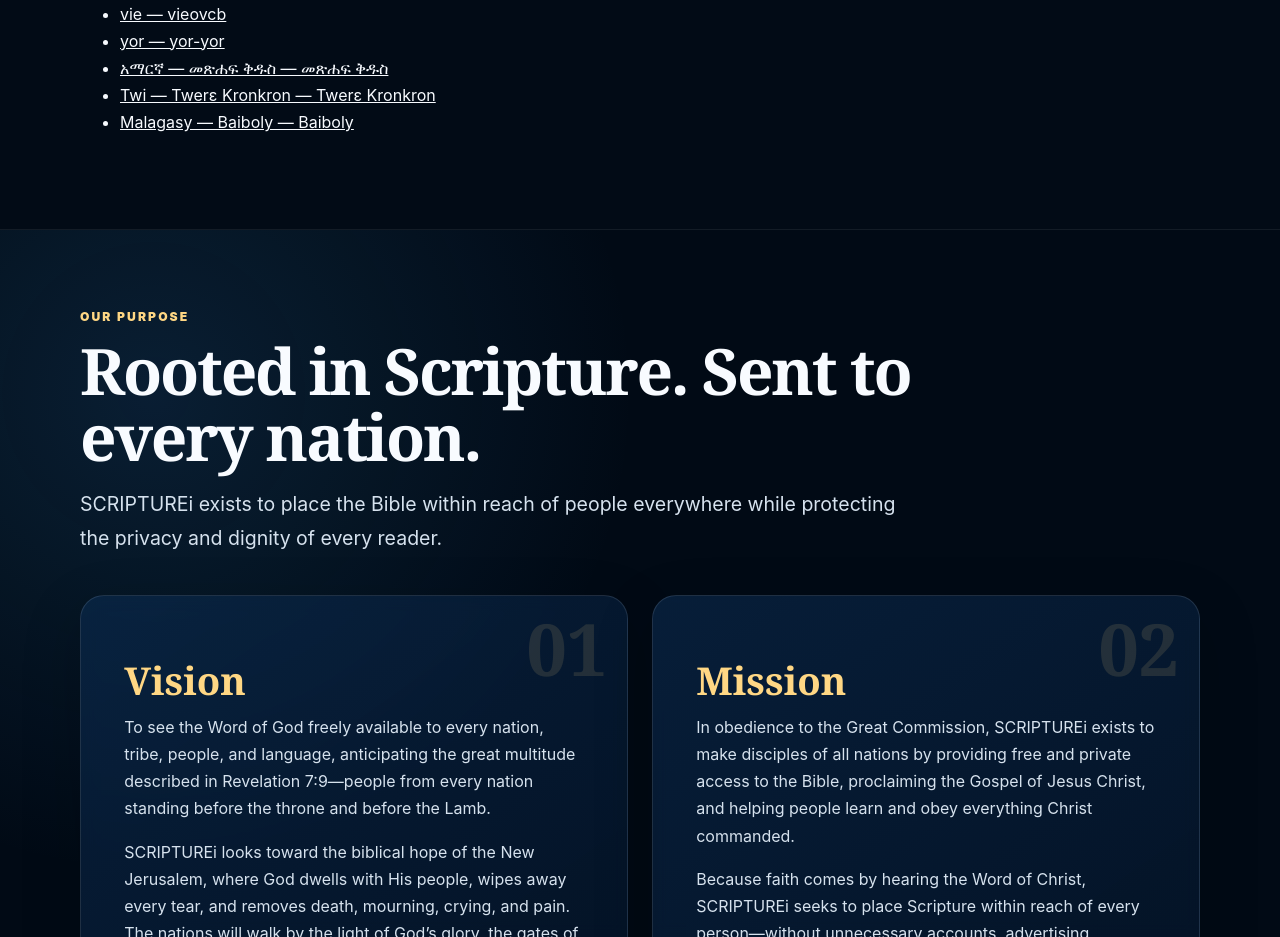
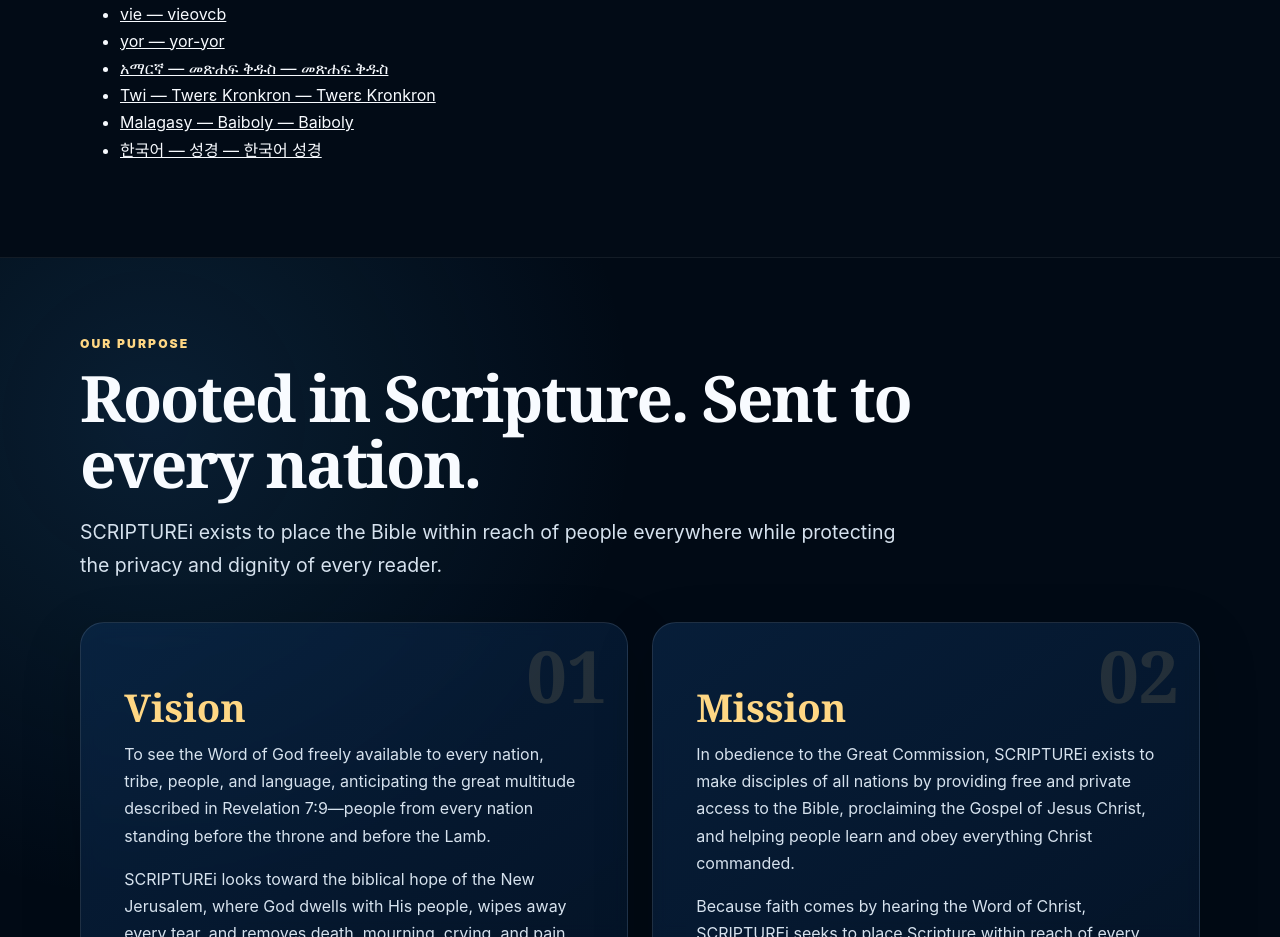
Before and after one commit to aapt-hub/scripturei-public-site, a website: page index.html in a window 1280 px wide. Shown: the part 3700-4637 px from the top of the page. Drawn offline with Linux system fonts and the light colour scheme; no server answers.

Commit message:
Publish Korean Bible 1910

```diff
--- a/index.html
+++ b/index.html
@@ -193,6 +193,7 @@
     <li><a lang="am" dir="ltr" href="/?edition=door43-Door43-Catalog-am_ulb" data-edition-id="door43-Door43-Catalog-am_ulb">አማርኛ — መጽሐፍ ቅዱስ — መጽሐፍ ቅዱስ</a></li>
     <li><a lang="tw" dir="ltr" href="/?edition=door43-lversaw-twiONA20" data-edition-id="door43-lversaw-twiONA20">Twi — Twerɛ Kronkron — Twerɛ Kronkron</a></li>
     <li><a lang="mg" dir="ltr" href="/?edition=door43-Door43-Catalog-plt_ulb" data-edition-id="door43-Door43-Catalog-plt_ulb">Malagasy — Baiboly — Baiboly</a></li>
+      <li><a lang="ko" dir="ltr" href="/?edition=kor" data-edition-id="kor">한국어 — 성경 — 한국어 성경</a></li>
   </ul>
 </section>
 <!-- SCRIPTUREI_NATIVE_BIBLE_INDEX_END -->
```
